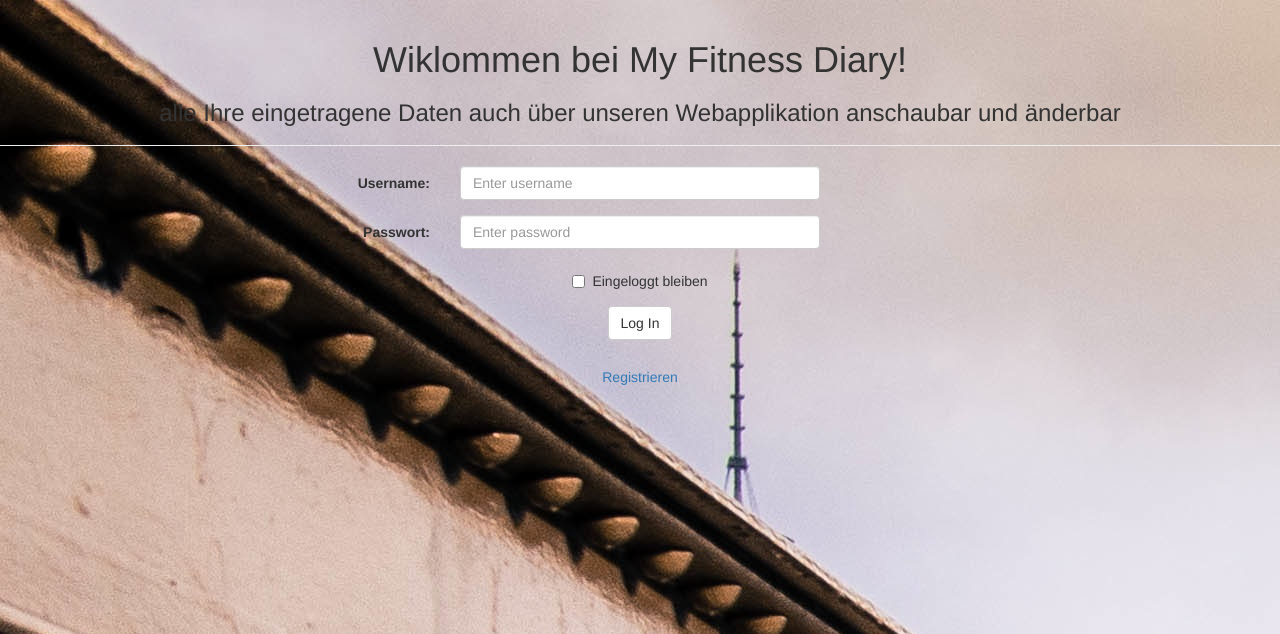
After one commit to calvinkehl/MyFitnessDiary, a PHP site: page /login.php in a window 1280 px wide. The commit adds this page. Shown: the top 634 px of the page. Run offline with PHP 8.4, Linux system fonts and the light colour scheme.

Commit message:
added log in

```diff
--- a/Website/css/stylesheet.css
+++ b/Website/css/stylesheet.css
@@ -1,3 +1,7 @@
+body {
+	background-image:url(img/background.jpeg);
+}
+
 .center {
 	margin: 0 auto;
 	align: center;
--- /dev/null
+++ b/Website/login.php
@@ -0,0 +1,49 @@
+<!DOCTYPE html>
+<html lang="en">
+<head>
+  <title>My Fitness Diary - Log in</title>
+  <meta charset="utf-8">
+	<meta name="viewport" content="width=device-width, initial-scale=1">
+  	<!-- Latest compiled and minified CSS -->
+	<link rel="stylesheet" href="http://maxcdn.bootstrapcdn.com/bootstrap/3.3.6/css/bootstrap.min.css">
+	<link rel="stylesheet" href="css/stylesheet.css">
+	<!-- jQuery library -->
+	<script src="https://ajax.googleapis.com/ajax/libs/jquery/1.12.0/jquery.min.js"></script>
+	<!-- Latest compiled JavaScript -->
+	<script src="http://maxcdn.bootstrapcdn.com/bootstrap/3.3.6/js/bootstrap.min.js"></script>
+</head>
+<body>
+	<div class="page-header" style="text-align: center;">
+  		<h1>Wiklommen bei My Fitness Diary!</h1>
+  		<h3>alle Ihre eingetragene Daten auch über unseren Webapplikation anschaubar und änderbar</h3>
+	</div>
+	<div class="container">
+	<div class="fromwrap center">
+		<form class="form-horizontal" role="form">
+			<div class="form-group">
+	    		<label class="control-label col-sm-4" for="email">Username:</label>
+	    		<div class="col-sm-4">
+	      			<input type="email" class="form-control" id="name" placeholder="Enter username">
+	    		</div>
+	  		</div>
+	  		<div class="form-group">
+	    		<label class="control-label col-sm-4" for="pwd">Passwort:</label>
+	    		<div class="col-sm-4">
+	      			<input type="password" class="form-control" id="pwd" placeholder="Enter password">
+	    		</div>
+	  		</div>
+			<div class="form-group">
+				<div class="checkbox">
+  					<label><input type="checkbox" value="">Eingeloggt bleiben</label>
+				</div>
+			</div>
+			<div class="from-group">
+				<button type="submit" class="btn btn-default">Log In</button>
+				<br></br>
+				<a href="registration.php" type="button" class="btn btn-link">Registrieren</a>
+			</div>
+		</form>
+	</div>
+	</div>
+</body>
+</html>
```
Also changed, not shown: Website/img/background.jpeg (added), 1 other file.
